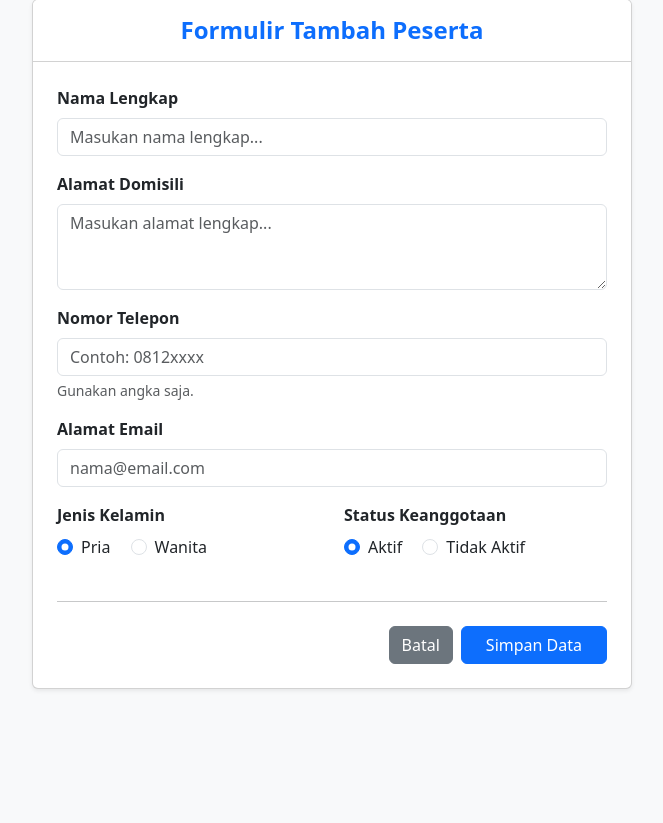
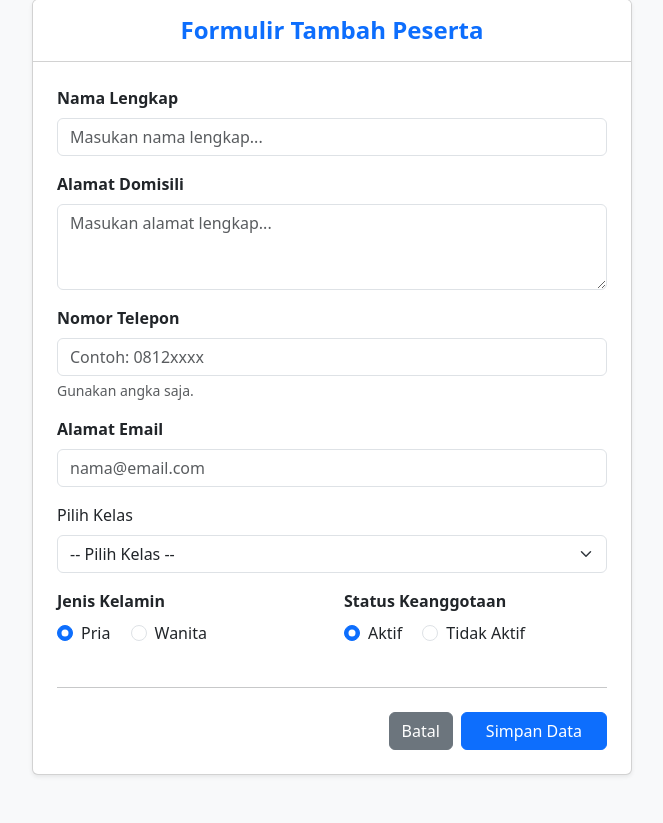
Before and after one commit to hilmyfhauzan8/globalin, a PHP site: page /add_new_data.php in a window 1280 px wide. Shown: the part 49-872 px from the top of the page, without its empty margins (308-971 px from the left). Before the commit the page ends 739 px from the top, so only its background shows below. Run offline with PHP 8.4, Linux system fonts and the light colour scheme; tables that the repository leaves empty or names only in its code hold one stand-in row (values such as "Sample post"); a stand-in replaces the project's code that opens the database connection.

Commit message:
Update delete_data.php

```diff
--- a/add_new_data.php
+++ b/add_new_data.php
@@ -1,32 +1,35 @@
 <?php
-include_once 'config_gg.php';
+require_once 'config.php';
+
+$query_kelas = mysqli_query($conn, "SELECT * FROM kelas ORDER BY id_kelas ASC");
 
 if (isset($_POST['simpan'])) {
     $nama   = mysqli_real_escape_string($conn, $_POST['nama']);
     $alamat = mysqli_real_escape_string($conn, $_POST['alamat']);
     $email  = mysqli_real_escape_string($conn, $_POST['email']);
-    $gender = $_POST['gender'];
+    $jenis_kelamin = $_POST['jenis_kelamin'];
     $status = $_POST['status'];
+    $id_kelas = $_POST['id_kelas'];
 
-    $telp_raw = $_POST['telp'];
-    $telp_clean = str_replace([' ', '-', '.'], '', $telp_raw); // Hapus spasi/strip
+    $telpon_raw = $_POST['telpon'];
+    $telpon_clean = str_replace([' ', '-', '.'], '', $telpon_raw); // Hapus spasi/strip
 
-    if (substr($telp_clean, 0, 3) == '+62') {
-        $telp_fix = '0' . substr($telp_clean, 3);
-    } elseif (substr($telp_clean, 0, 2) == '62') {
-        $telp_fix = '0' . substr($telp_clean, 2);
+    if (substr($telpon_clean, 0, 3) == '+62') {
+        $telpon_fix = '0' . substr($telpon_clean, 3);
+    } elseif (substr($telpon_clean, 0, 2) == '62') {
+        $telpon_fix = '0' . substr($telpon_clean, 2);
     } else {
-        $telp_fix = $telp_clean;
+        $telpon_fix = $telpon_clean;
     }
-    $telp = mysqli_real_escape_string($conn, $telp_fix);
+    $telpon = mysqli_real_escape_string($conn, $telpon_fix);
 
-    $sql = "INSERT INTO peserta (nama, alamat, telp, email, gender, status)
-            VALUES ('$nama', '$alamat', '$telp', '$email', '$gender', '$status')";
+    $sql = "INSERT INTO anggota (nama, alamat, telpon, email, jenis_kelamin, id_kelas, status)
+            VALUES ('$nama', '$alamat', '$telpon_raw', '$email', '$jenis_kelamin', '$id_kelas', '$status')";
 
     $query = mysqli_query($conn, $sql);
 
     if ($query) {
-        header('Location: peserta_gg.php?status=sukses');
+        header('Location: index.php?status=sukses');
     } else {
         echo "Gagal menyimpan: " . mysqli_error($conn);
     }
@@ -74,16 +77,29 @@ if (isset($_POST['simpan'])) {
                         <input type="email" class="form-control" name="email" placeholder="nama@email.com">
                     </div>
 
+                    <div class="mb-3">
+                        <label class="form-label">Pilih Kelas</label>
+                        <select name="id_kelas" class="form-select" required>
+                            <option value="" disabled selected>-- Pilih Kelas --</option>
+                                <?php
+                                if (isset($query_kelas)) mysqli_data_seek($query_kelas, 0);
+                                while ($kelas = mysqli_fetch_assoc($query_kelas)):
+                                ?>
+                                <option value="<?php echo $kelas['id_kelas']; ?>"><?php echo $kelas['nama_kelas']; ?></option>
+                                <?php endwhile; ?>
+                        </select>
+                    </div>
+
                     <div class="row">
                         <div class="col-md-6 mb-3">
                             <label class="form-label fw-bold d-block">Jenis Kelamin</label>
 
                             <div class="form-check form-check-inline">
-                                <input class="form-check-input" type="radio" name="gender" id="pria" value="Pria" checked>
+                                <input class="form-check-input" type="radio" name="jenis_kelamin" id="pria" value="Pria" checked>
                                 <label class="form-check-label" for="pria">Pria</label>
                             </div>
                             <div class="form-check form-check-inline">
-                                <input class="form-check-input" type="radio" name="gender" id="wanita" value="Wanita">
+                                <input class="form-check-input" type="radio" name="jenis_kelamin" id="wanita" value="Wanita">
                                 <label class="form-check-label" for="wanita">Wanita</label>
                             </div>
                         </div>
@@ -103,7 +119,7 @@ if (isset($_POST['simpan'])) {
                     </div>
 
                     <hr class="my-4"> <div class="d-flex justify-content-end gap-2">
-                        <a href="peserta_gg.php" class="btn btn-secondary">Batal</a>
+                        <a href="index.php" class="btn btn-secondary">Batal</a>
                         <button type="submit" name="simpan" class="btn btn-primary px-4">Simpan Data</button>
                     </div>
 
--- a/delete_data.php
+++ b/delete_data.php
@@ -1,10 +1,10 @@
 <?php
-include_once 'config.php';
+require_once 'config.php';
 
 if ( isset($_GET['id_anggota']) ) {
 
     $id = $_GET['id_anggota'];
-    $sql = "DELETE FROM peserta WHERE id=$id";
+    $sql = "DELETE FROM anggota WHERE id=$id";
     $query = mysqli_query($conn, $sql);
 
     if ( $query ) {
```
